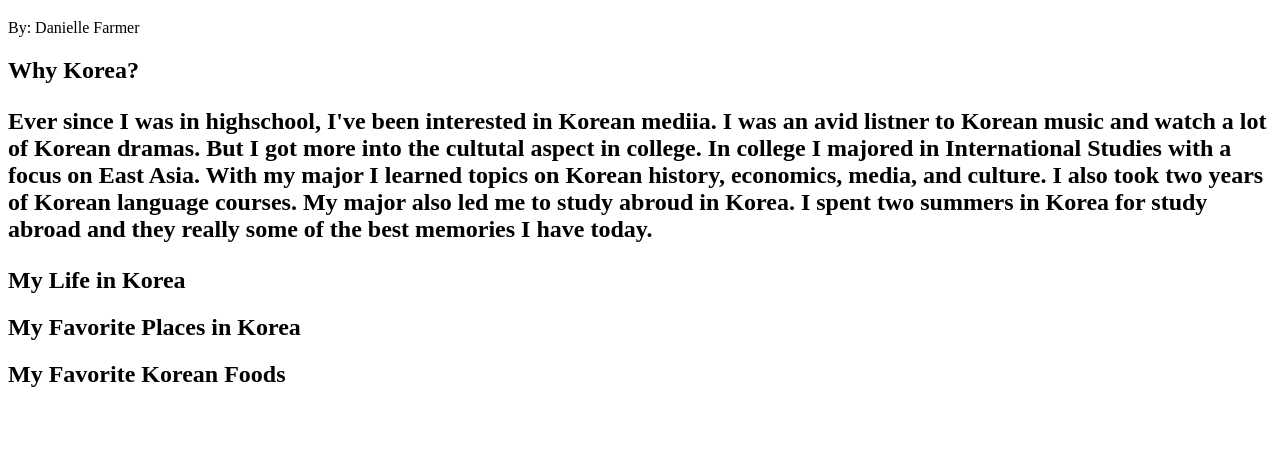
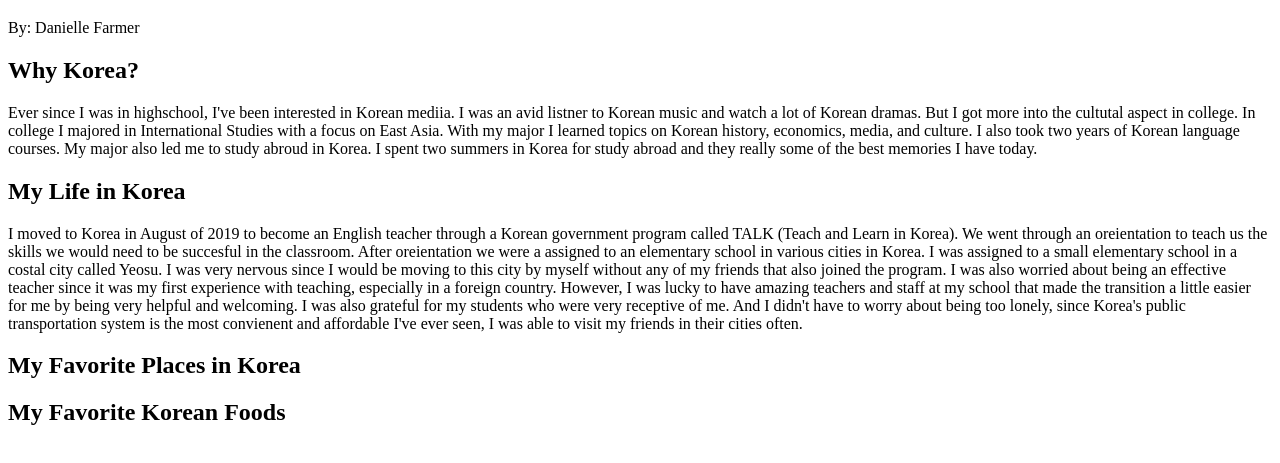
Before and after one commit to STL-LC101-Sept-22/js-assignment-4-html-me-something-danigongju, a website: page index.html in a window 1280 px wide. Shown: the part 61-524 px from the top of the page. Drawn offline with Linux system fonts and the light colour scheme.

Commit message:
Add description paragraph to <h2>My Life in Korea</h2>

```diff
--- a/index.html
+++ b/index.html
@@ -11,14 +11,26 @@
          <p>By: Danielle Farmer</p>
       </header>
 
-      <h2>Why Korea?</h>
-         <p>Ever since I was in highschool, I've been interested in Korean mediia.
+      <h2>Why Korea?</h2>
+         <p>
+            Ever since I was in highschool, I've been interested in Korean mediia.
             I was an avid listner to Korean music and watch a lot of Korean dramas.
             But I got more into the cultutal aspect in college. In college I majored in International Studies with a focus on East Asia.
             With my major I learned topics on Korean history, economics, media, and culture. I also took two years of Korean language courses.
             My major also led me to study abroud in Korea. I spent two summers in Korea for study abroad and they really some of the best memories I have today.
          </p>
       <h2>My Life in Korea</h2>
+         <p>
+           I moved to Korea in August of 2019 to become an English teacher through a Korean government program called TALK (Teach and Learn in Korea).
+           We went through an oreientation  to teach us the skills we would need to be succesful in the classroom.
+           After oreientation we were a assigned to an elementary school in various cities in Korea.
+           I was assigned to a small elementary school in a costal city called Yeosu.
+           I was very nervous since I would be moving to this city by myself without any of my friends that also joined the program.
+           I was also worried about being an effective teacher since it was my first experience with teaching, especially in a foreign country.
+           However, I was lucky to have amazing teachers and staff at my school that made the transition a little easier for me by being very helpful and welcoming.
+           I was also grateful for my students who were very receptive of me.
+           And I didn't have to worry about being too lonely, since Korea's public transportation system is the most convienent and affordable I've ever seen, I was able to visit my friends in their cities often.
+         </p>
       <h2>My Favorite Places in Korea</h2>
       <h2>My Favorite Korean Foods</h2>
 
```
